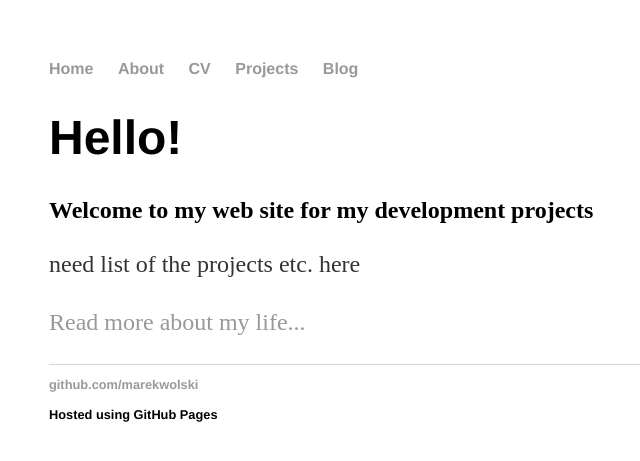
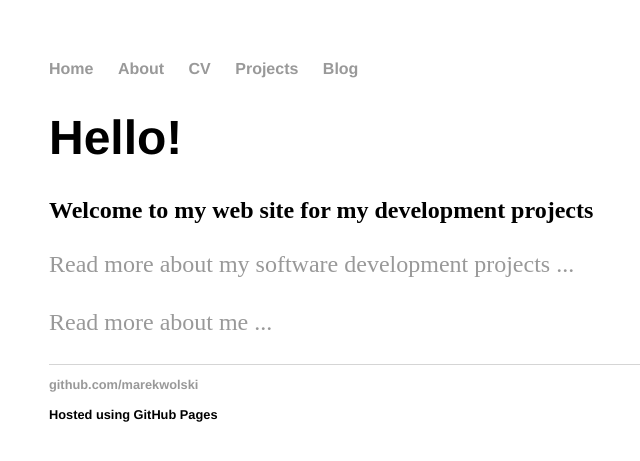
Before and after one commit to marekwolski/marekwolski.github.io, a Jekyll site: the page built from index.html, in a window 1280 px wide. Shown: the top 461 px of the page, without its empty margins (143-783 px from the left). Built offline with Jekyll 4.4.1, drawn with Linux system fonts in a browser that asks for light colours.

Commit message:
Updated top-level index.html

```diff
--- a/index.html
+++ b/index.html
@@ -3,10 +3,11 @@ layout: default
 title: Marek Wolski
 ---
 
-	<div class="blurb">
+<div class="blurb">
 
-		<h1>Hello!</h1>
-      	<h2>Welcome to my web site for my development projects</h2>
-      	<p>need list of the projects etc. here</p>
-		<p>  <a href="/about">Read more about my life...</a> </p>
-	</div><!-- /.blurb -->
+	<h1>Hello!</h1>
+  	<h2>Welcome to my web site for my development projects</h2>
+	<p>  <a href="/projects">Read more about my software development projects ...</a> </p>
+	<p>  <a href="/about">Read more about me ...</a> </p>
+
+</div><!-- /.blurb -->
```
